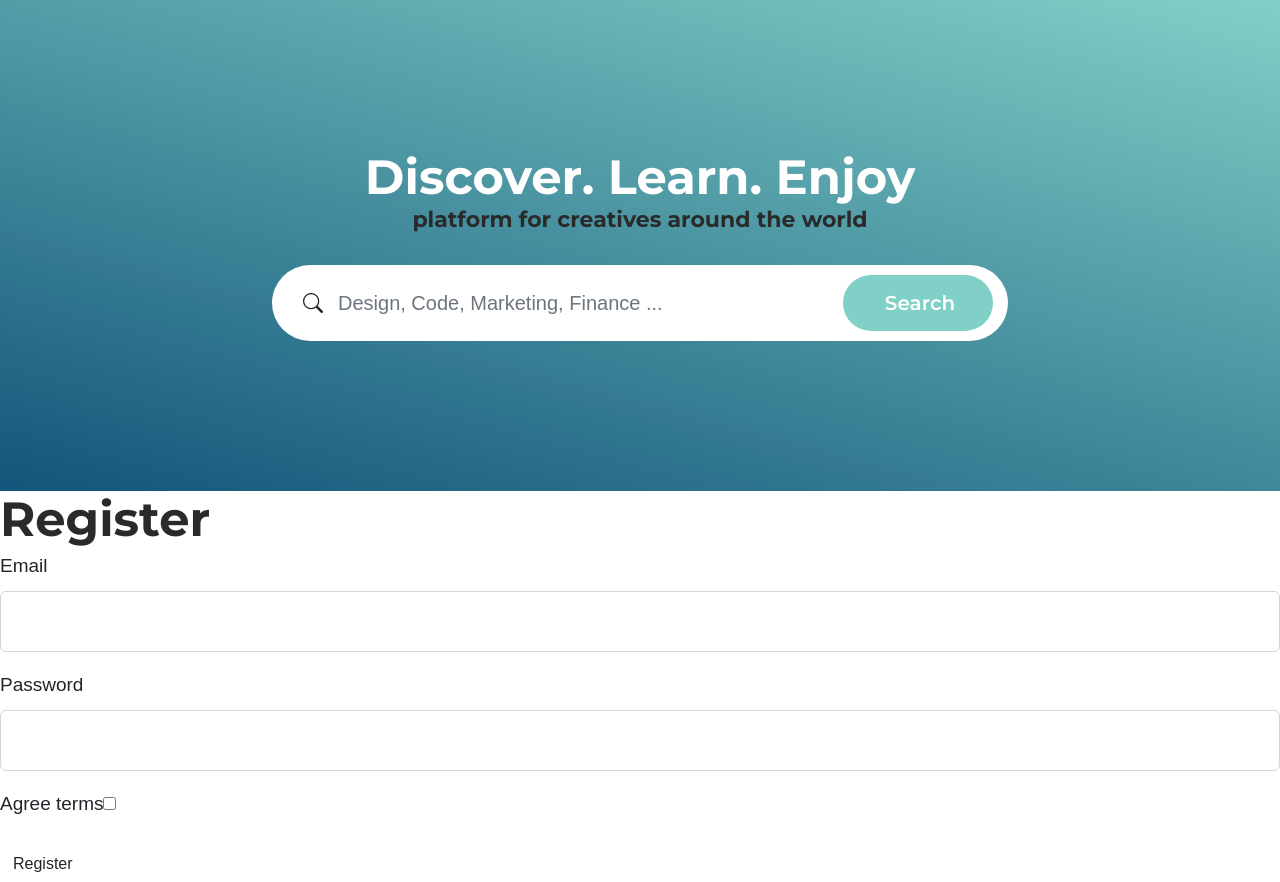
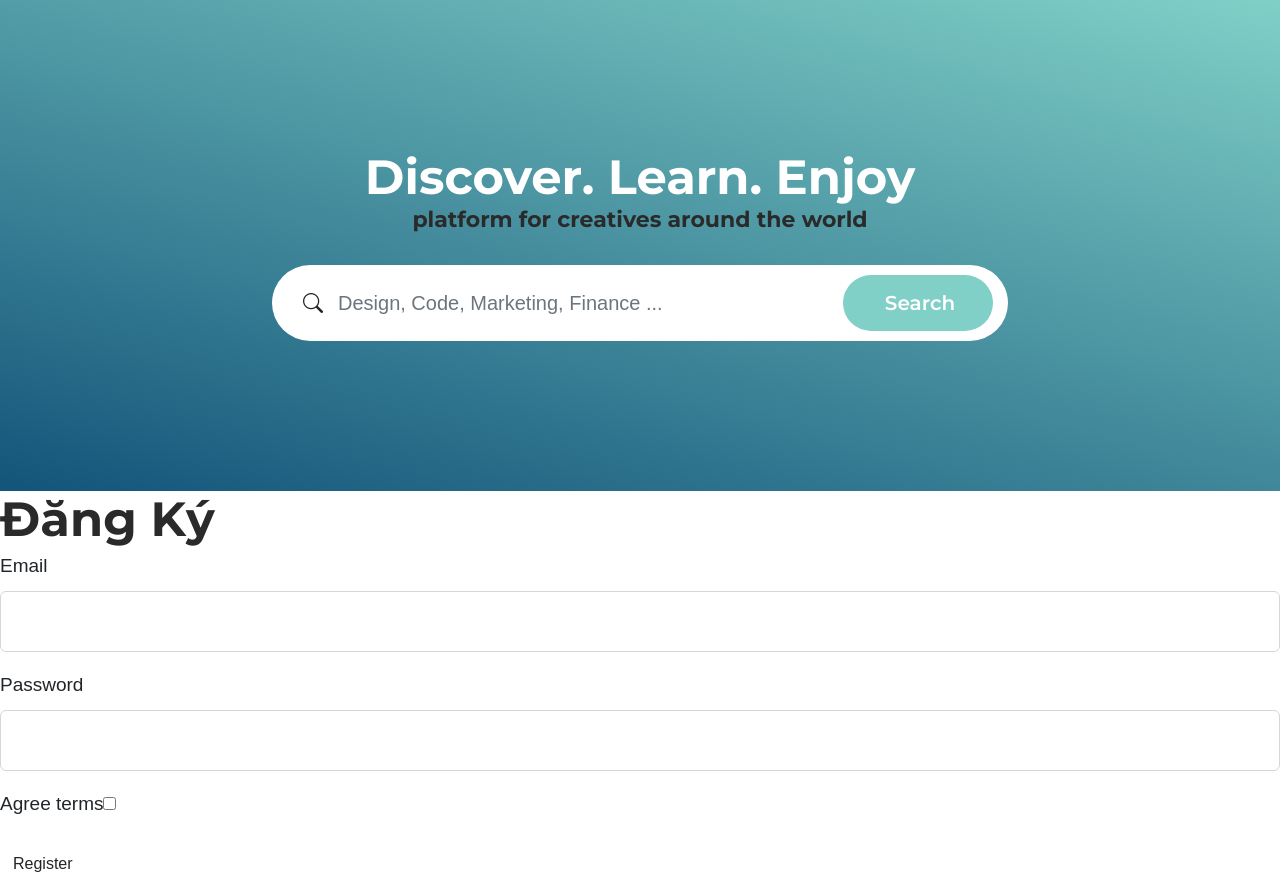
Before and after one commit to hunghung2003/docbao_semi, a Symfony app: template templates/registration/register.html.twig in a window 1280 px wide. Shown: the part 212-1094 px from the top of the page. Run offline with Twig, Linux system fonts and the light colour scheme; the template is opened without the code that fills it, so the values that code supplies are empty; form fields are guessed from the names that the template uses; some libraries are stand-ins or nearby versions.

Commit message:
09082003
Update teamplay

```diff
--- a/templates/registration/register.html.twig
+++ b/templates/registration/register.html.twig
@@ -3,7 +3,7 @@
 {% block title %}Register{% endblock %}
 
 {% block body %}
-    <h1>Register</h1>
+    <h1>Đăng Ký</h1>
 
     {{ form_errors(registrationForm) }}
 
```
